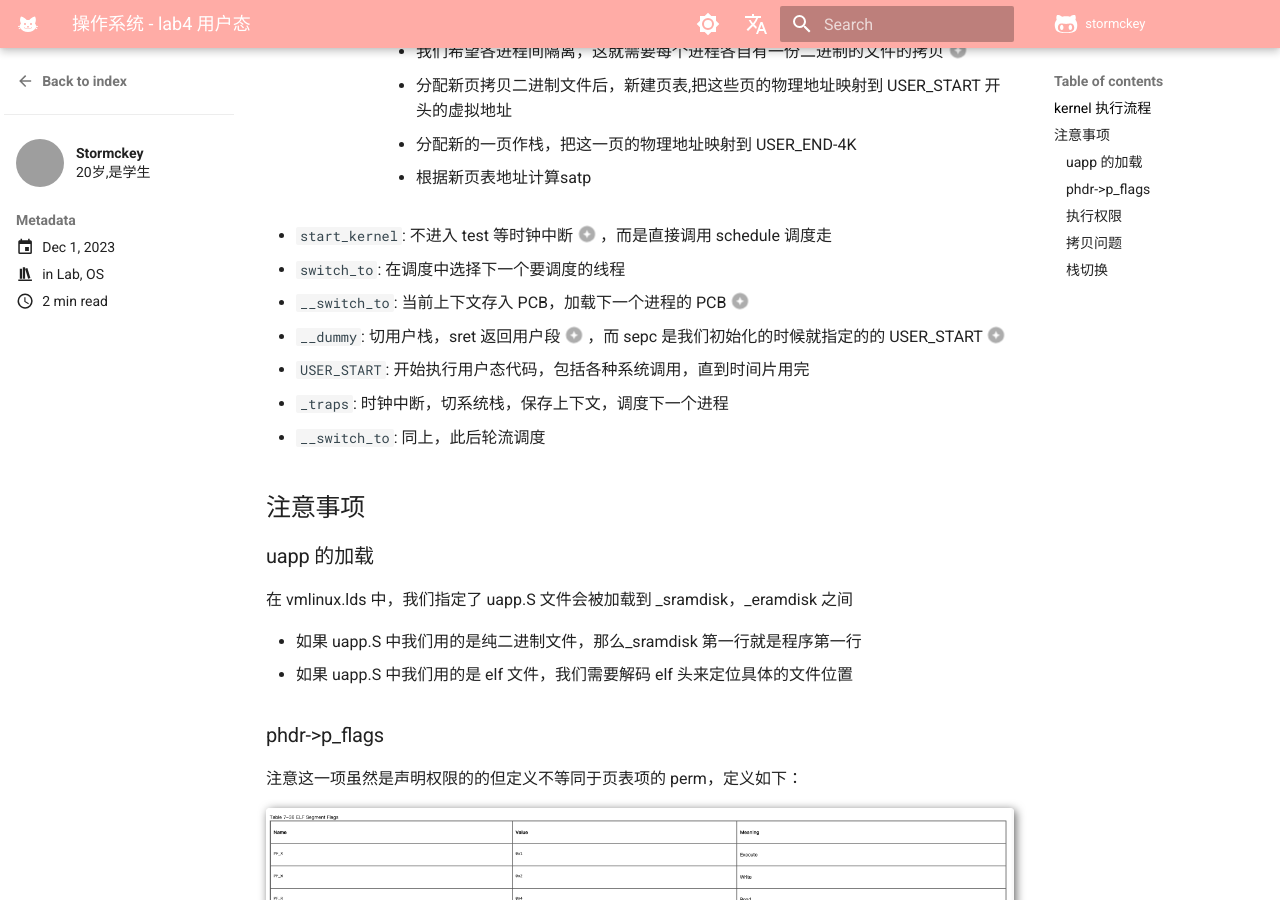
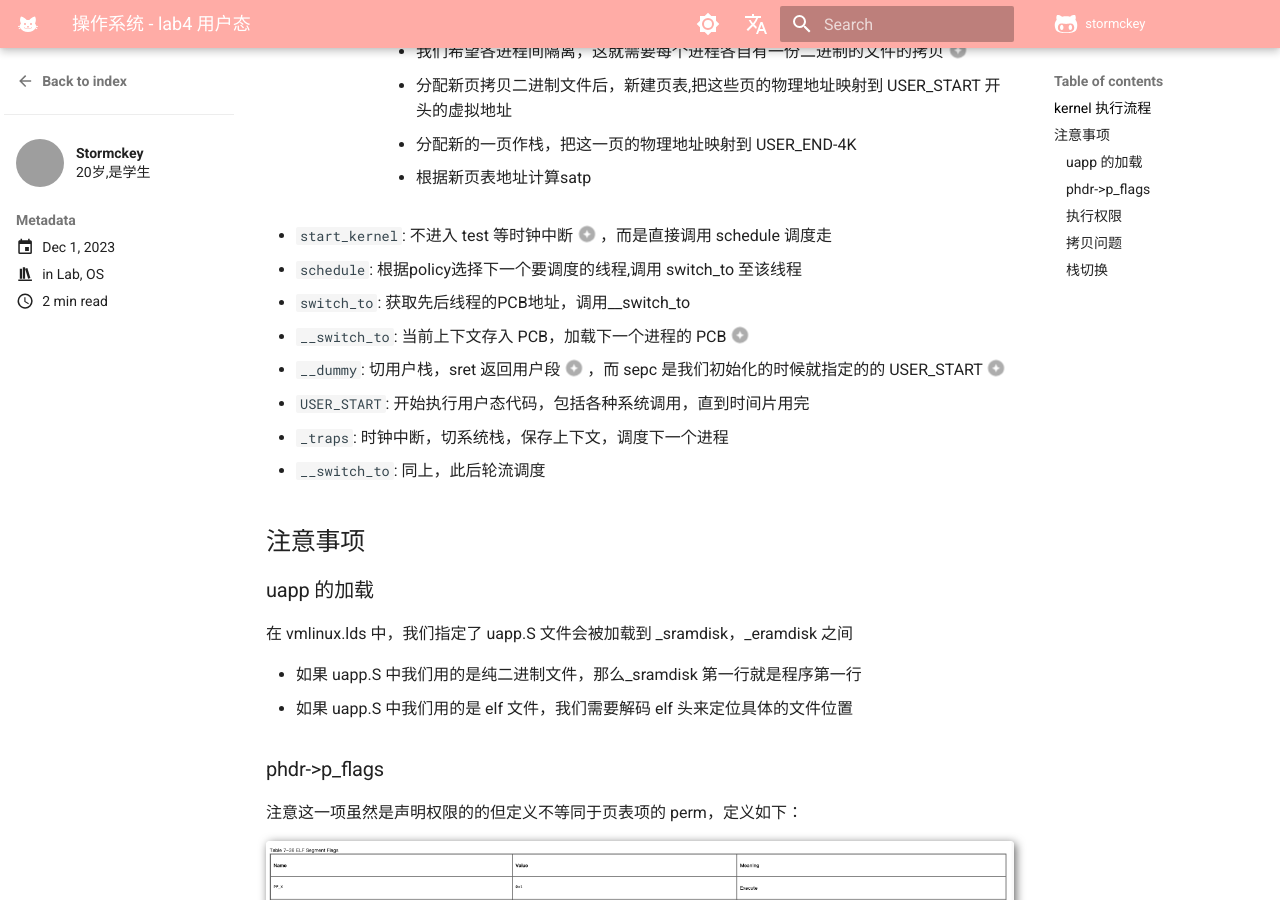
Before and after one commit to stormckey/stormckey.github.io, an MkDocs documentation site: the page built from docs/blog/posts/OS_lab4.md, in a window 1280 px wide and 900 px high, scrolled down 929 px. Built offline with MkDocs 1.6.1 and Material for MkDocs 9.7.7, drawn with Linux system fonts in a browser that asks for light colours; comment, search, counter and statistics services are not loaded; grey boxes are pictures that could not be loaded.

Commit message:
update diction

```diff
--- a/docs/blog/posts/OS_lab4.md
+++ b/docs/blog/posts/OS_lab4.md
@@ -38,7 +38,8 @@ nostatistics: true
                 - 分配新的一页作栈，把这一页的物理地址映射到 USER_END-4K
                 - 根据新页表地址计算satp
 - `start_kernel`: 不进入 test 等时钟中断(3)，而是直接调用 schedule 调度走
-- `switch_to`: 在调度中选择下一个要调度的线程
+- `schedule`: 根据policy选择下一个要调度的线程,调用 switch_to 至该线程
+- `switch_to`: 获取先后线程的PCB地址，调用__switch_to
 - `__switch_to`: 当前上下文存入 PCB，加载下一个进程的 PCB(6)
 - `__dummy`: 切用户栈，sret 返回用户段(4)，而 sepc 是我们初始化的时候就指定的的 USER_START(5)
 - `USER_START`: 开始执行用户态代码，包括各种系统调用，直到时间片用完
```
